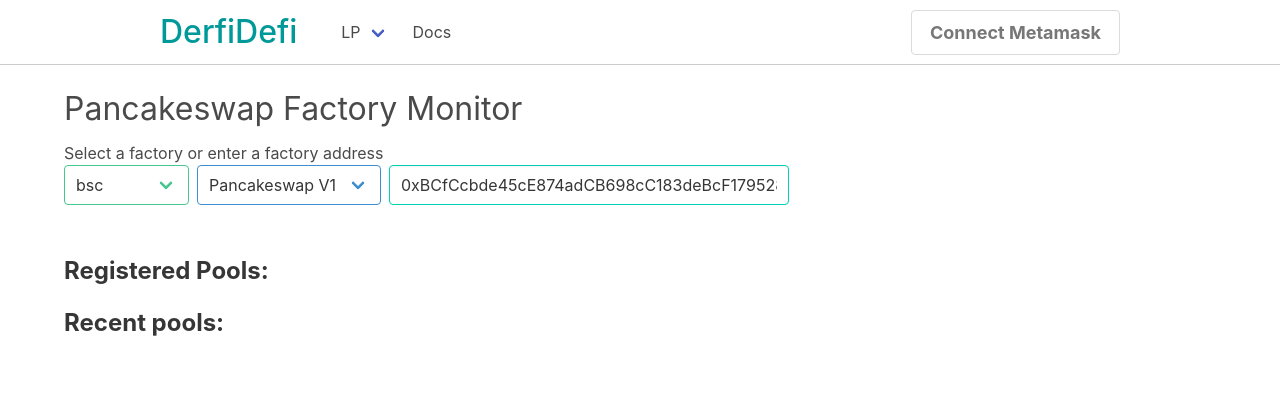
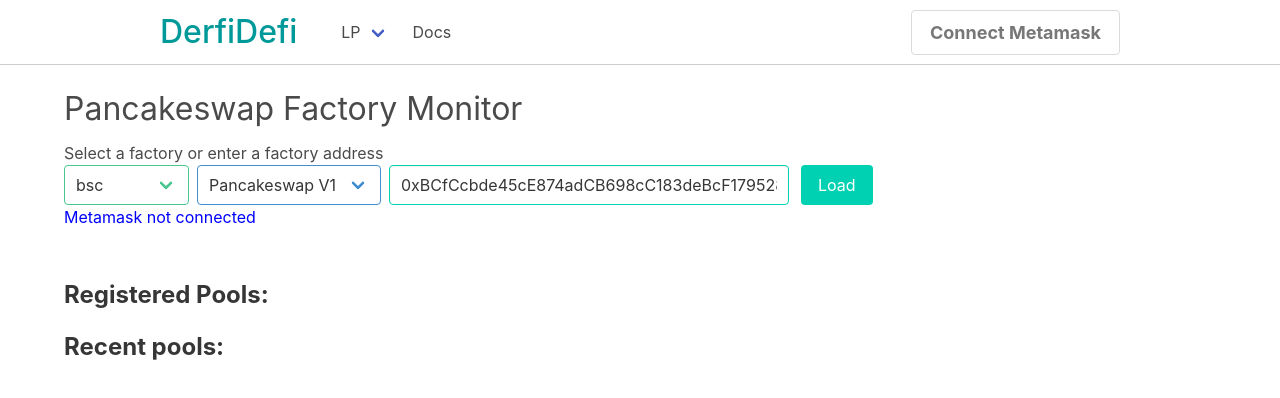
Before and after one commit to dpet/derfi, a React (Create React App) app: page /factory in a window 1280 px wide. Shown: the top 398 px of the page. Built offline with nearby package versions, Linux system fonts and the light colour scheme.

Commit message:
network match checking

```diff
--- a/src/components/common/FactorySelector.jsx
+++ b/src/components/common/FactorySelector.jsx
@@ -1,7 +1,9 @@
 import { networks } from '../../data/amm.js';
 import { useState, useEffect } from 'react';
+import { useConnection } from '../helpers/ConnectionProvider.js';
 
-export default function FactorySelector({selected, setSelected}){
+export default function FactorySelector({selected, setSelected, children}){
+	const connection = useConnection()
 
 	// set initial selections
 	useEffect(() => {
@@ -14,21 +16,42 @@
 
 	// select first amm when a network is changed
 	useEffect(() => {
-		if (selected.network)
+		if (selected.network){
 			setSelected(prevState => ({
 				...prevState,
 				amm: networks[selected.network].amms[0].name
 			}))
+		}
+
+		checkNetworkMatch()
 	}, [selected.network])
+
+	// see if the networ matches after metamask network changes
+	useEffect(() => {
+		checkNetworkMatch()
+	}, [connection])
 
 	// add factory address when amm is changed
 	useEffect(() => {
-		if (selected.network && selected.amm)
+		if (selected.network && selected.amm){
 			setSelected(prevState => ({
 				...prevState,
 				factoryAddress: networks[selected.network].amms.find(ammItem => ammItem.name === selected.amm).factory
 			}))
+		}
 	}, [selected.amm])
+
+	function checkNetworkMatch(){
+		let networkMatch
+		if (selected.network)
+			networkMatch = networks[selected.network].networkId === connection.networkId
+		else networkMatch = false
+
+		setSelected(prevState => ({
+			...prevState,
+			networkMatch: networkMatch
+		}))
+	}
 
 	function userChangeNetwork(val){
 		if (!val){
@@ -70,9 +93,9 @@
 		}))
 	}
 
-	return <div>
+	return <div className="mb-6">
 		<span>Select a factory or enter a factory address</span>
-		<div className="field is-grouped mb-6">
+		<div className="field is-grouped mb-0">
 			<div className="select is-success mr-2">
 				<select onChange={e => {userChangeNetwork(e.target.value)}} value={selected.network}>
 					<option value=''>Network</option>
@@ -90,6 +113,10 @@
 			<div className="control">
 				<input className="input is-primary address-input" type="text" placeholder="factory address" value={selected.factoryAddress} onChange={e => userChangeFactoryAddress(e)} />
 			</div>
+
+			{children}
 		</div>
+		{!connection.connected && <span className="blue">Metamask not connected</span>}
+		{(connection.connected && selected.network) && (selected.networkMatch ? <span className="green">Network match</span> : <span className="red">Network mismatch</span>)}
 	</div>
 }
--- a/src/components/pages/Factory.jsx
+++ b/src/components/pages/Factory.jsx
@@ -9,7 +9,8 @@
 	let [ selected, setSelected ] = useState({
 		network: '',
 		amm: '',
-		factoryAddress: ''
+		factoryAddress: '',
+		networkMatch: null
 	})
 
  	return (
@@ -19,7 +20,10 @@
  			<FactorySelector
  				selected={selected}
  				setSelected={setSelected}>
+ 					<button className="button is-primary">Load</button>
  			</FactorySelector>
+
+
 
  			<div>
  				<span className="label is-size-4 mb-4">Registered Pools:</span>
```
